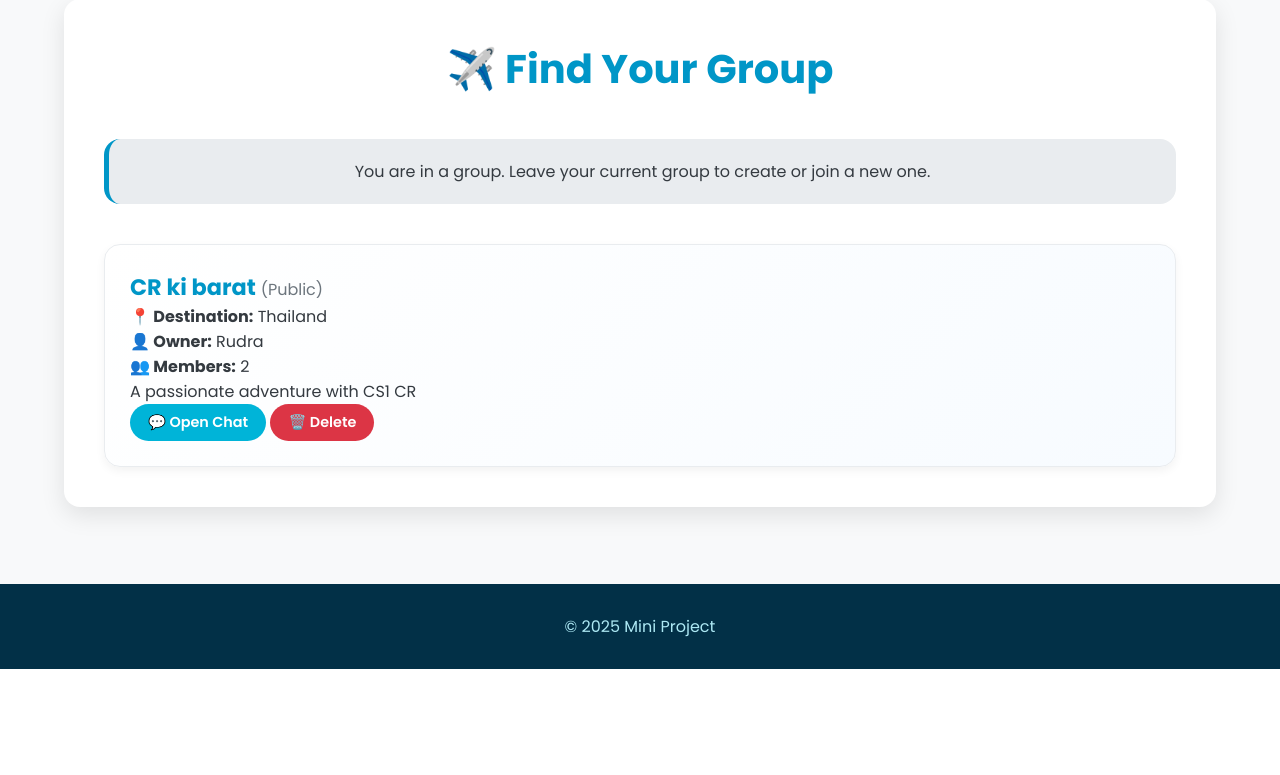
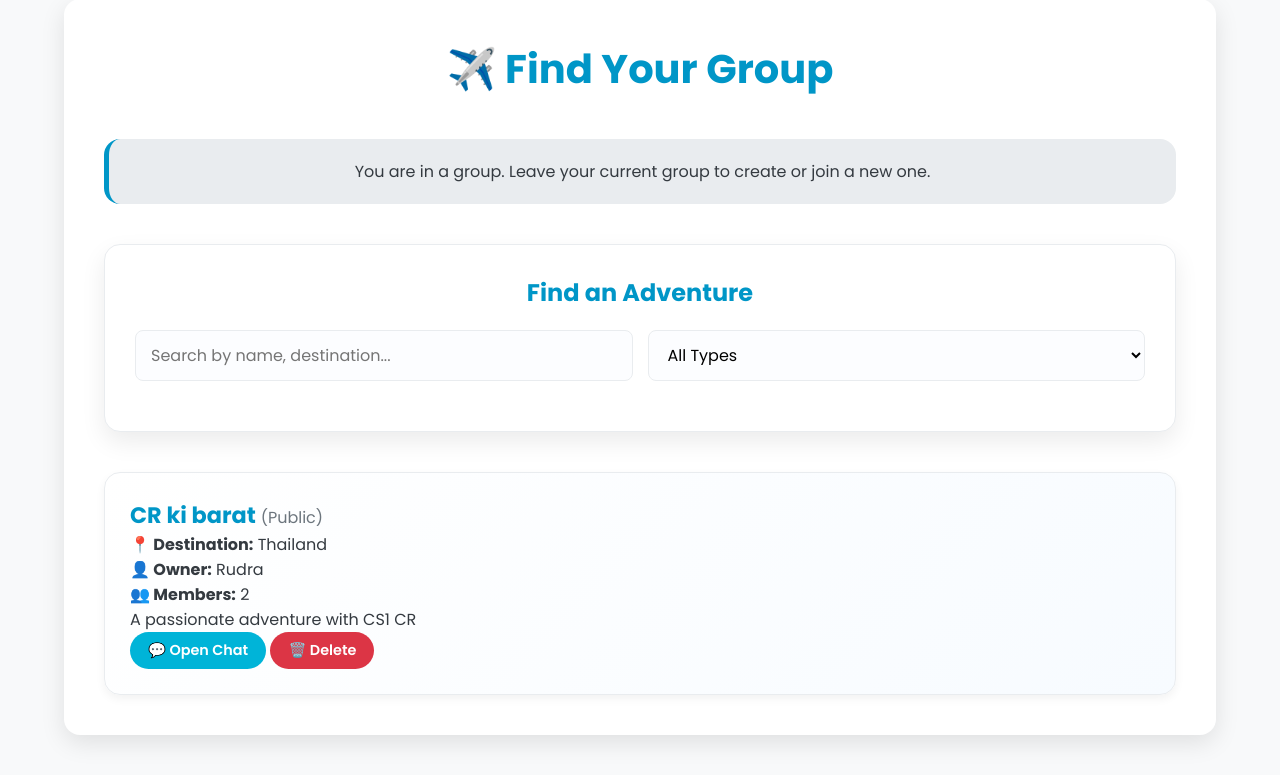
Before and after one commit to Dev-saxena11/mini_project, a Flask app: page /groups in a window 1280 px wide. Shown: the part 131-906 px from the top of the page. Before the commit the page ends 800 px from the top, so only its background shows below. Run offline with Flask 3, Linux system fonts and the light colour scheme; a user stored in the database is signed in; data comes from the database, SQL or seed files in the repository; both versions use the stored data as it was after the commit.

Commit message:
search bar
added search bar in groups section for easy searching of desired group

```diff
--- a/static/style.css
+++ b/static/style.css
@@ -337,3 +337,27 @@ footer {
     transform: scale(1.1) rotate(15deg);
     box-shadow: 0 4px 15px rgba(0, 119, 182, 0.3);
 }
+
+/* Global search enhancements */
+.filters-container {
+    display: flex;
+    gap: 15px;
+    margin-bottom: 20px;
+}
+
+.filters-container input,
+.filters-container select {
+    width: 100%;
+    padding: 12px 15px;
+    border: 1px solid var(--light-gray);
+    border-radius: 8px;
+    font-size: 1rem;
+    background-color: #fcfdff;
+}
+
+.filters-container input:focus,
+.filters-container select:focus {
+    outline: none;
+    border-color: var(--primary-color);
+    box-shadow: 0 0 8px rgba(0, 119, 182, 0.2);
+}
--- a/templates/groups.html
+++ b/templates/groups.html
@@ -61,6 +61,17 @@
             </div>
             {% endif %}
 
+            <div class="dashboard-card" style="margin-bottom: 40px;">
+                <h3 style="text-align: center; margin-bottom: 20px; font-size: 1.5rem; color: var(--primary-color);">Find an Adventure</h3>
+                <div class="filters-container">
+                    <input type="search" id="group-search" placeholder="Search by name, destination..." autocomplete="off">
+                    <select id="group-type-filter">
+                        <option value="All">All Types</option>
+                        <option value="Public">Public</option>
+                        <option value="Private">Private</option>
+                    </select>
+                </div>
+            </div>
             {% if groups %}
                 <ul class="group-list">
                     {% for group in groups %}
@@ -109,6 +120,47 @@
         menuToggle.addEventListener('click', () => {
             navLinks.classList.toggle('active');
         });
+        // Add this inside the <script> tag at the bottom of groups.html
+
+        document.addEventListener('DOMContentLoaded', () => {
+            const searchInput = document.getElementById('group-search');
+            const typeFilter = document.getElementById('group-type-filter');
+            const groupItems = document.querySelectorAll('.group-list .group-item');
+
+            function filterGroups() {
+                const searchTerm = searchInput.value.toLowerCase();
+                const selectedType = typeFilter.value;
+
+                groupItems.forEach(item => {
+                    // Get text content from the group item for searching
+                    const groupName = item.querySelector('h3').textContent.toLowerCase();
+                    const destination = item.querySelector('p:nth-of-type(1)').textContent.toLowerCase();
+                    const description = item.querySelector('.desc').textContent.toLowerCase();
+                    const fullText = groupName + destination + description;
+
+                    // Get the group type from the <span> inside the <h3>
+                    const groupTypeSpan = item.querySelector('h3 .type');
+                    const groupType = groupTypeSpan ? groupTypeSpan.textContent.replace(/[()]/g, '') : '';
+
+                    // Check if the item matches the search and filter criteria
+                    const searchMatch = fullText.includes(searchTerm);
+                    const typeMatch = (selectedType === 'All' || groupType === selectedType);
+
+                    // Show or hide the item based on whether it matches
+                    if (searchMatch && typeMatch) {
+                        item.style.display = ''; // Show the item
+                    } else {
+                        item.style.display = 'none'; // Hide the item
+                    }
+                });
+            }
+
+            // Add event listeners to trigger the filter function
+            if (searchInput && typeFilter) {
+                searchInput.addEventListener('input', filterGroups);
+                typeFilter.addEventListener('change', filterGroups);
+            }
+        });
     </script>
 </body>
 </html>
```
Also changed, not shown: travel_together.db.
